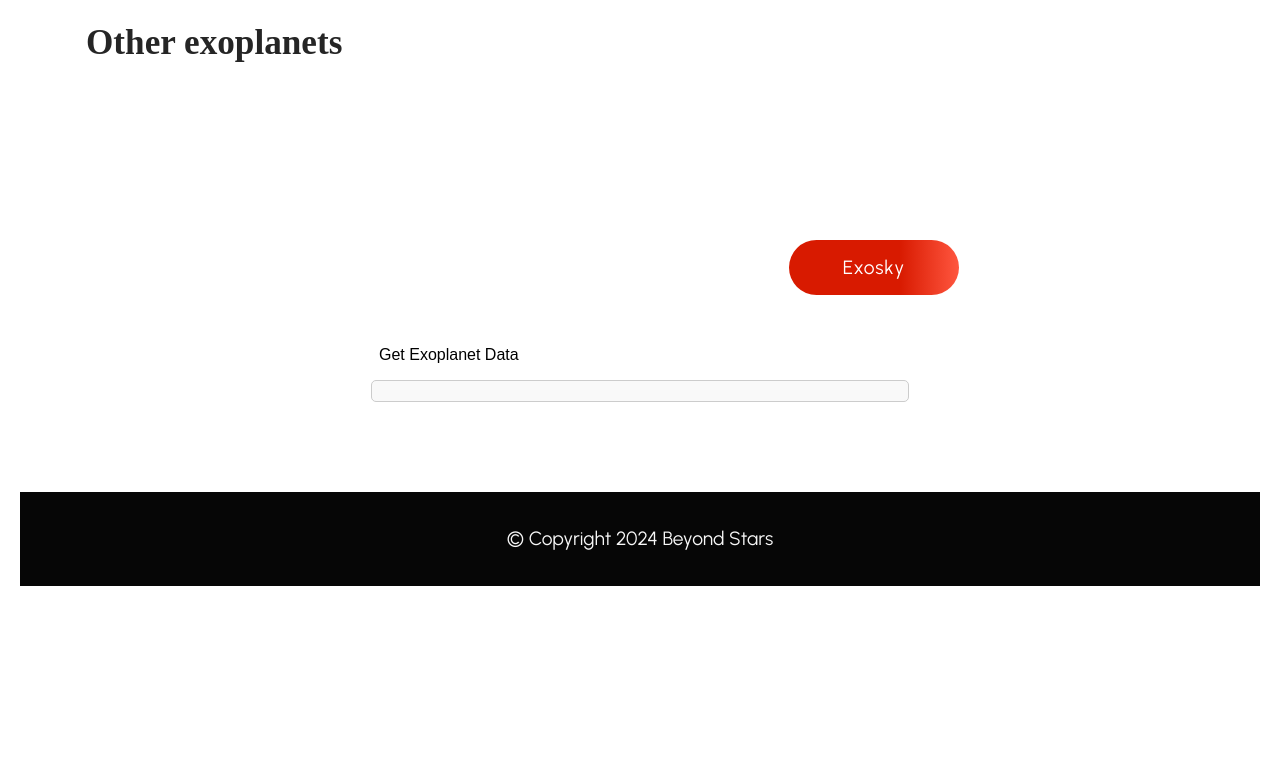
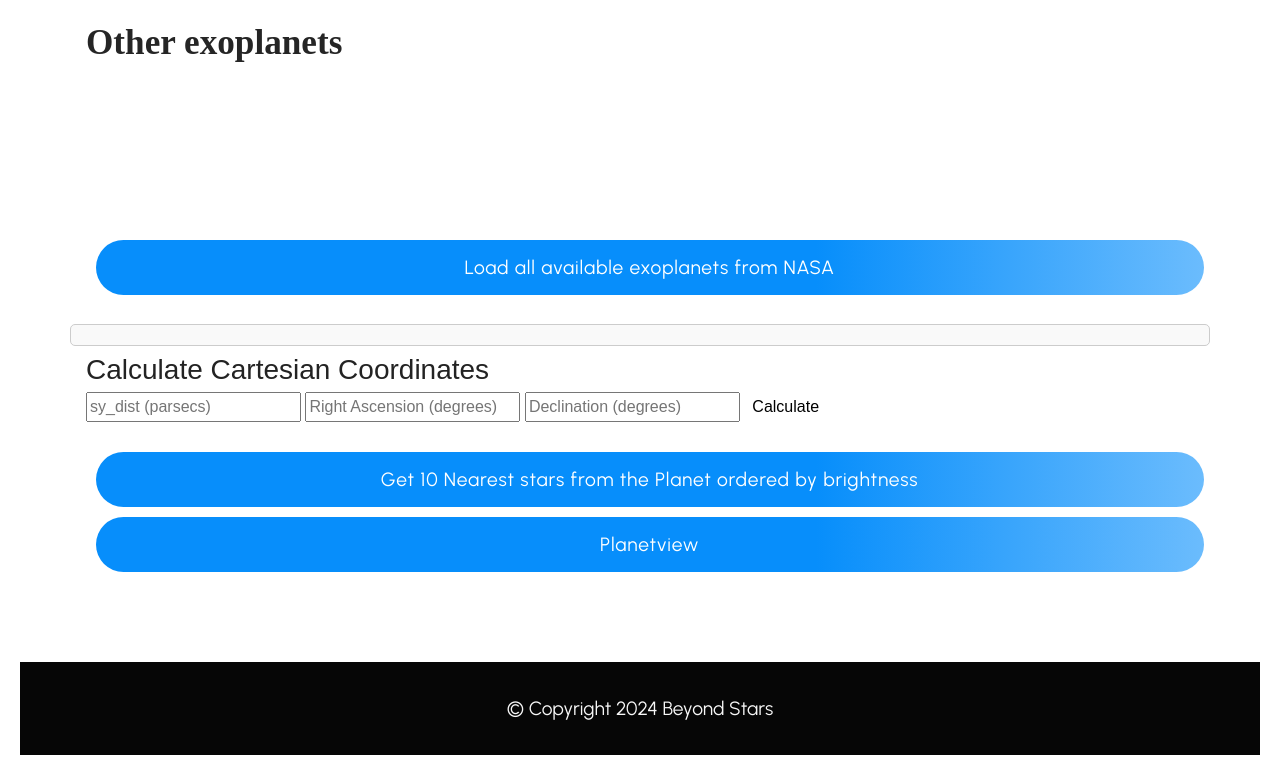
Before and after one commit to Kargichauhan/beyondthestars, a Flask app: page /exosky in a window 1280 px wide. Shown: the part 2116-2891 px from the top of the page. Before the commit the page ends 2702 px from the top, so only its background shows below. Run offline with Flask 3, Linux system fonts and the light colour scheme; some libraries are stand-ins or nearby versions; some web fonts are replaced.

Commit message:
Add files via upload

```diff
--- a/templates/exosky.html
+++ b/templates/exosky.html
@@ -303,25 +303,7 @@
     <div class="container">
 
         <div class="row justify-content-center">
-            <div class="col-lg-6 mx-auto mbr-form" data-form-type="formoid">
-<!--Formbuilder Form-->
-<form action="https://mobirise.eu/" method="POST" class="mbr-form form-with-styler" data-form-title="planetSelect"><input type="hidden" name="email" data-form-email="true" value="xuvt7IWRwQxI9LPi6je3O2vHLfbxB2i4Cm034xcvhA5dAF2w+31MGzGdRNinfMhThJ8WplA24bdjl3RXmMiOiry5vxtlHL4YFsqIkoZK1VS2Se4qdcABdAiPHkO+95BM.bbRb+PtaZc63Yfa4sbf/f5MWgKTBUdPbat74ghlwutuiKiwwRSL+JDrpNyjqndLnb5UWc1KchDC0ADmgighe+2HkiD3heqKIz9xIG5QlN55bh+eHB0Ze/Sr7PjOQAf2D">
-<div class="row">
-<div hidden="hidden" data-form-alert="" class="alert alert-success col-12"></div>
-<div hidden="hidden" data-form-alert-danger="" class="alert alert-danger col-12"> Oops...! some problem! </div>
-</div>
-<div class="dragArea row">
-<div class="col-lg-9 col-md-12 col-sm-12 form-group" data-for="select">
-    <!-- <select name="select" data-form-field="select" class="scrollable-list form-control form-select display-7" id="select-form1-1w">
-<option value="Planet 1">Planet 1</option>
-<option value="Planet 2">Planet 2</option>
-<option value="Planet 3">Planet 3</option>
-</select> -->
-</div>
-<div class="col-lg-3 col-md-12 col-sm-12 mbr-section-btn"><button type="submit" class="w-100 btn btn-danger display-4">Exosky</button></div>
-</div>
-</form><!--Formbuilder Form-->
-<button id="fetch-exoplanet">Get Exoplanet Data</button>
+<div class="mbr-section-btn-main"><button class="btn btn-secondary display-4" id="fetch-exoplanet">Load all available exoplanets from NASA</button></div>
     <div class="spinner" id="loading-spinner"></div> <!-- Spinner div -->
 
     <div id="response"></div>
@@ -329,8 +311,20 @@
         <ul id="exoplanet-data"></ul>
     </div>
     <div id="selected-planet" style="margin-top: 10px; font-weight: bold;"></div> <!-- Selected planet display -->
-
-</div>
+    <h3>Calculate Cartesian Coordinates</h3>
+    <form id="cartesian-form">
+        <input type="number" id="sy_dist" step="any"  placeholder="sy_dist (parsecs)" required>
+        <input type="number" id="ra" step="any" placeholder="Right Ascension (degrees)" required>
+        <input type="number" id="dec" step="any" placeholder="Declination (degrees)" required>
+        <button type="submit">Calculate</button>
+    </form>
+    <div id="cartesian-coords" style="margin-top: 10px; font-weight: bold;"></div> <!-- Display Cartesian coordinates -->
+    <div class="mbr-section-btn-main" role="tablist"><button class="btn btn-secondary display-4" id="fetch-positions">Get 10 Nearest stars from the Planet ordered by brightness</button>
+    </div>
+    <div id="response2"></div>
+    <div class="mbr-section-btn-main" role="tablist"><a class="btn btn-secondary display-4" href="/threed">
+        Planetview
+    </a></div>
         </div>
     </div>
 </section>
```
